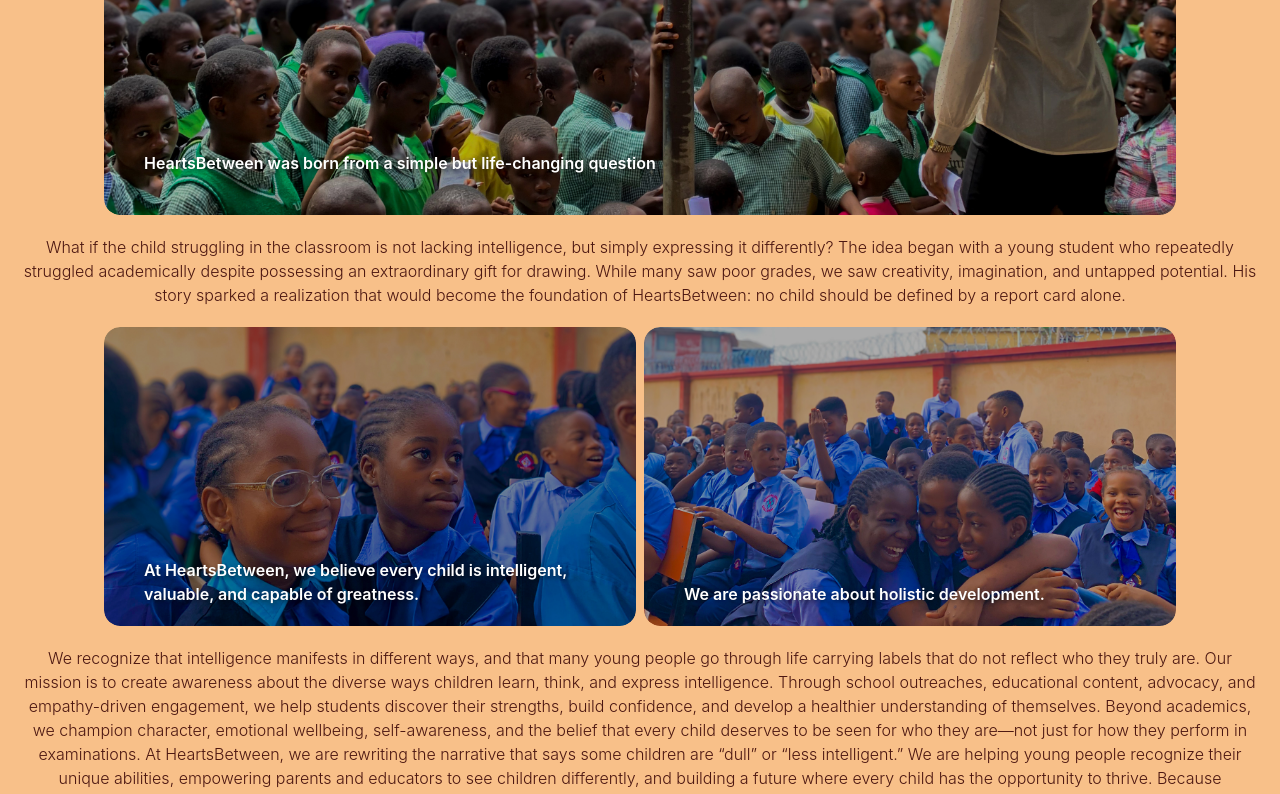
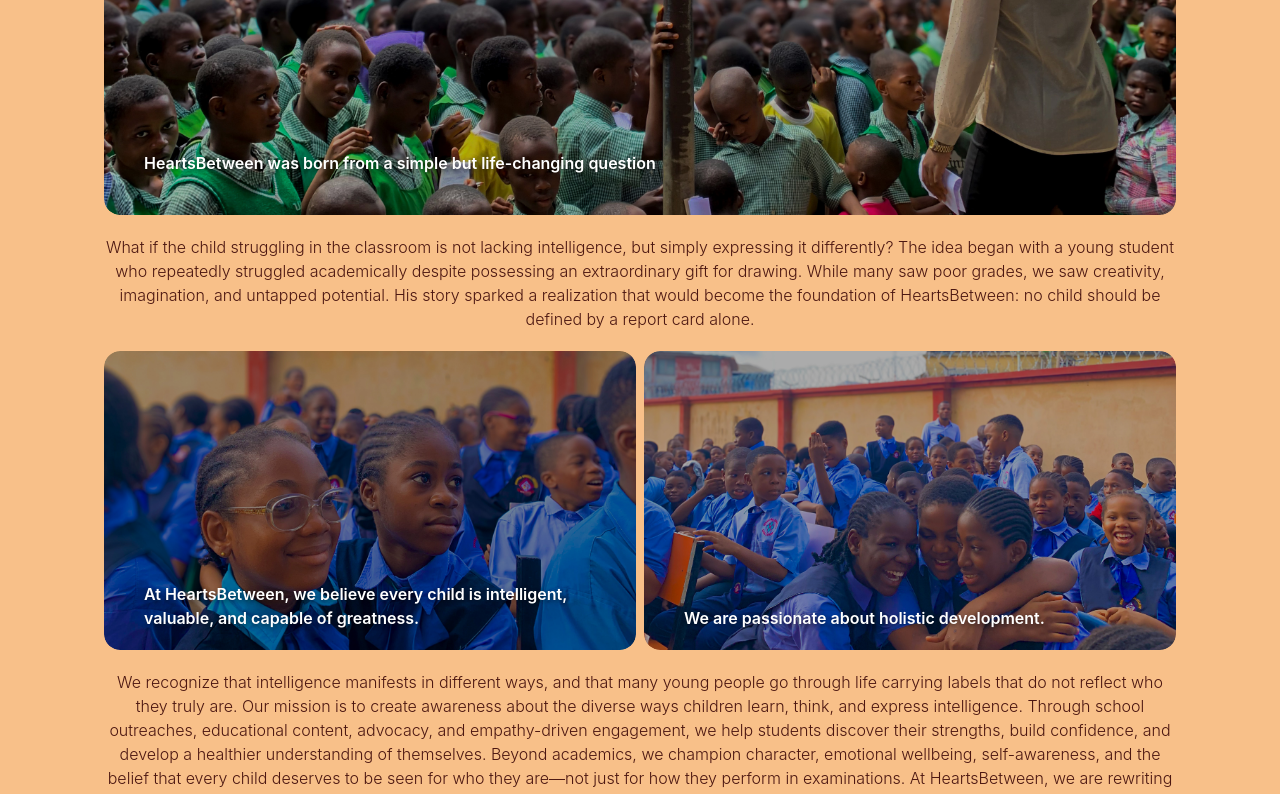
Before and after one commit to ZINECHIBUIKEM/hearts-between, a React (Vite) app: page / in a window 1280 px wide. Shown: the part 3737-4531 px from the top of the page. Built offline with nearby package versions, Linux system fonts and the light colour scheme; a web font is replaced by a local one.

Commit message:
Changed the px on the article elements to match the pictures in front of It

```diff
--- a/src/App.jsx
+++ b/src/App.jsx
@@ -101,7 +101,7 @@
           </div>
         </FadeIn>
 
-        <p className="px-5 mt-5 text-[#4C1711] font-light text-md">
+        <p className="px-5 mt-5 md:px-25 text-[#4C1711] font-light text-md">
           What if the child struggling in the classroom is not lacking intelligence, but simply expressing it differently?
           The idea began with a young student who repeatedly struggled academically despite possessing an extraordinary gift for drawing. While many saw poor grades, we saw creativity, imagination, and untapped potential. His story sparked a realization that would become the foundation of HeartsBetween: no child should be defined by a report card alone.
         </p>
@@ -127,7 +127,7 @@
 
         </div>
 
-        <p className="px-5 mt-5 text-[#4C1711] font-light text-md">
+        <p className="px-5 mt-5 md:px-25 text-[#4C1711] font-light text-md">
 
           We recognize that intelligence manifests in different ways, and that many young people go through life carrying labels that do not reflect who they truly are.
 
```
